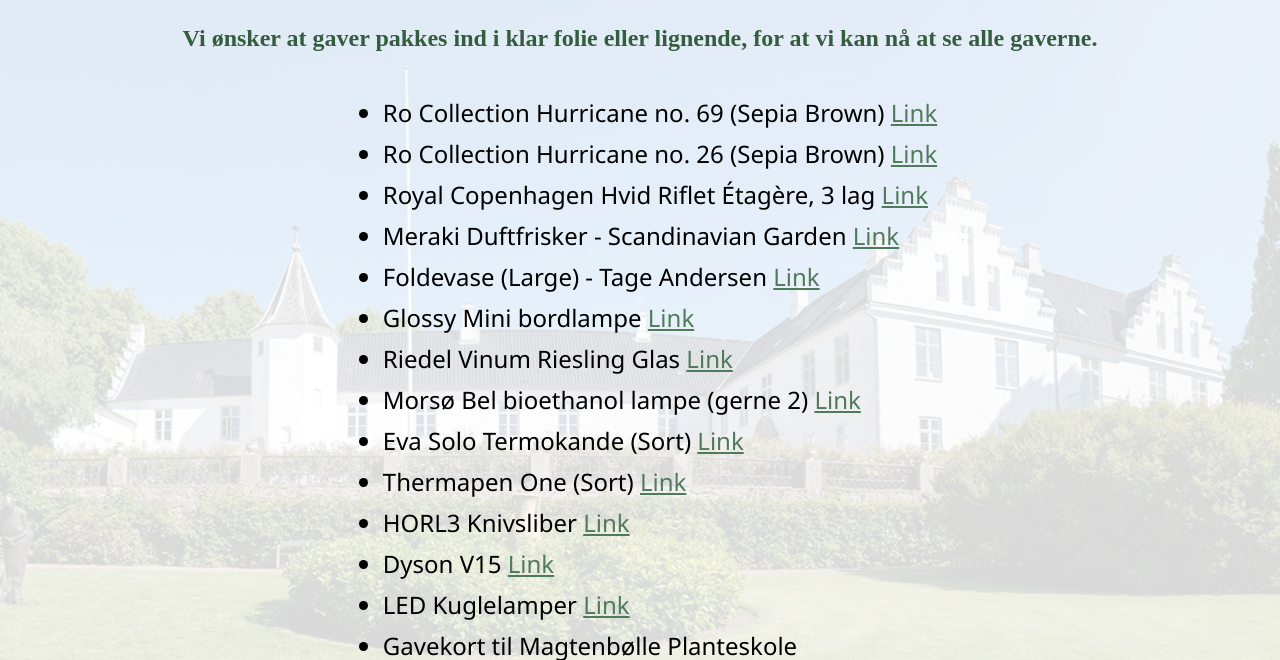
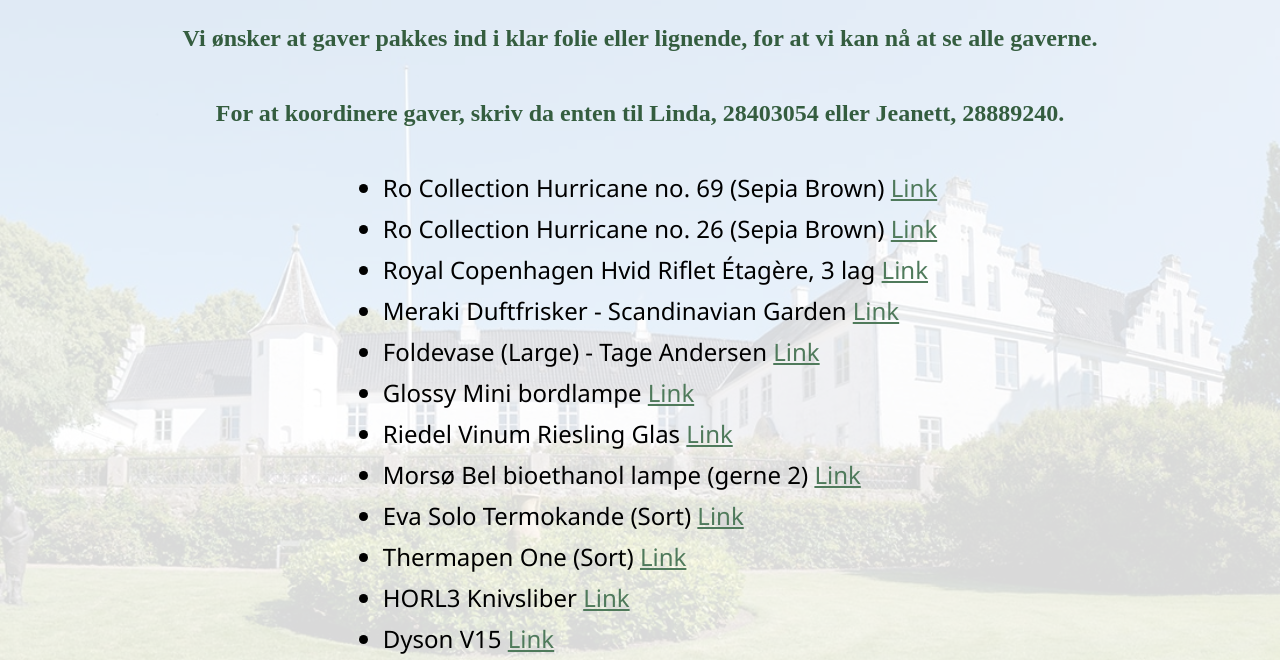
Before and after one commit to AndersKromann/anderskromann.github.io, a plain HTML site: page index.html in a window 1280 px wide. Shown: the part 130-790 px from the top of the page. Drawn offline with Linux system fonts and the light colour scheme.

Commit message:
Add gift coordinators

```diff
--- a/index.html
+++ b/index.html
@@ -59,6 +59,10 @@
         for at vi kan nå at se alle gaverne.
     </h2>
 
+    <h2>
+        For at koordinere gaver, skriv da enten til Linda, 28403054 eller Jeanett, 28889240.
+    </h2>
+
     <ul>
         <li>Ro Collection Hurricane no. 69 (Sepia Brown) <a target="_blank" href="https://rocollection.dk/en/products/hurricane-no-69-sepia-brown">Link</a></li>
 
```
